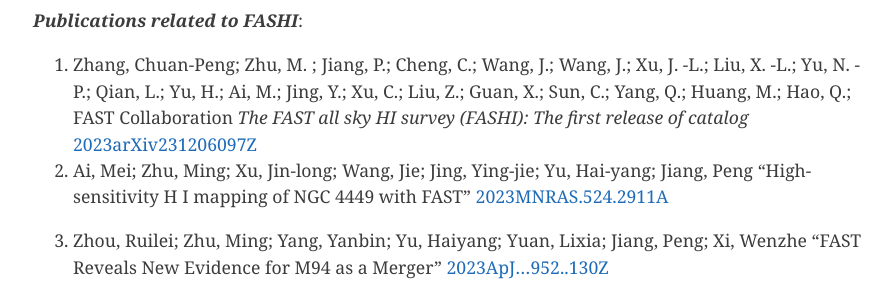
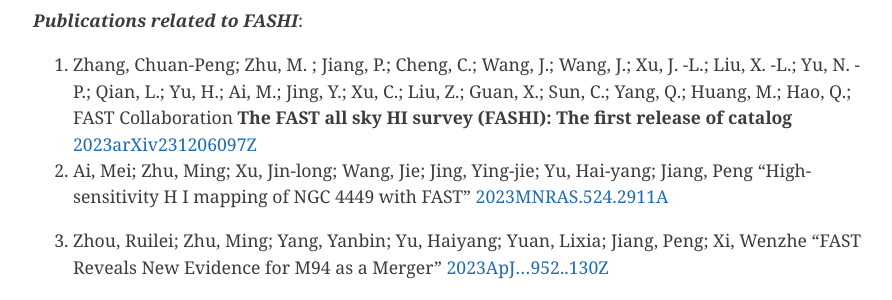
Before and after one commit to zcp521/zcp521.github.io, a Jekyll site: the page built from fashi.md, in a window 1280 px wide. Shown: the part 3120-3420 px from the top of the page, without its empty margins (191-1083 px from the left). Built offline with Jekyll 4.4.1, drawn with Linux system fonts in a browser that asks for light colours.

```diff
--- a/fashi.md
+++ b/fashi.md
@@ -108,7 +108,7 @@ tagline: "The FAST All Sky H I Survey"
 8. Zhang, Chuan-Peng; Zhu, M. ; Jiang, P.; Cheng, C.; Wang, J.; Wang, J.; Xu, J. -L.; Liu, X. -L.;
        Yu, N. -P.; Qian, L.; Yu, H.; Ai, M.; Jing, Y.; Xu, C.; Liu, Z.; Guan, X.; Sun, C.; Yang, Q.;
        Huang, M.; Hao, Q.; FAST Collaboration
-	*The FAST all sky HI survey (FASHI): The first release of catalog*
+	**The FAST all sky HI survey (FASHI): The first release of catalog**
 	[2023arXiv231206097Z](https://ui.adsabs.harvard.edu/abs/2023arXiv231206097Z/abstract)
 7. Ai, Mei; Zhu, Ming; Xu, Jin-long; Wang, Jie; Jing, Ying-jie; Yu, Hai-yang; Jiang, Peng
 	"High-sensitivity H I mapping of NGC 4449 with FAST"
```
